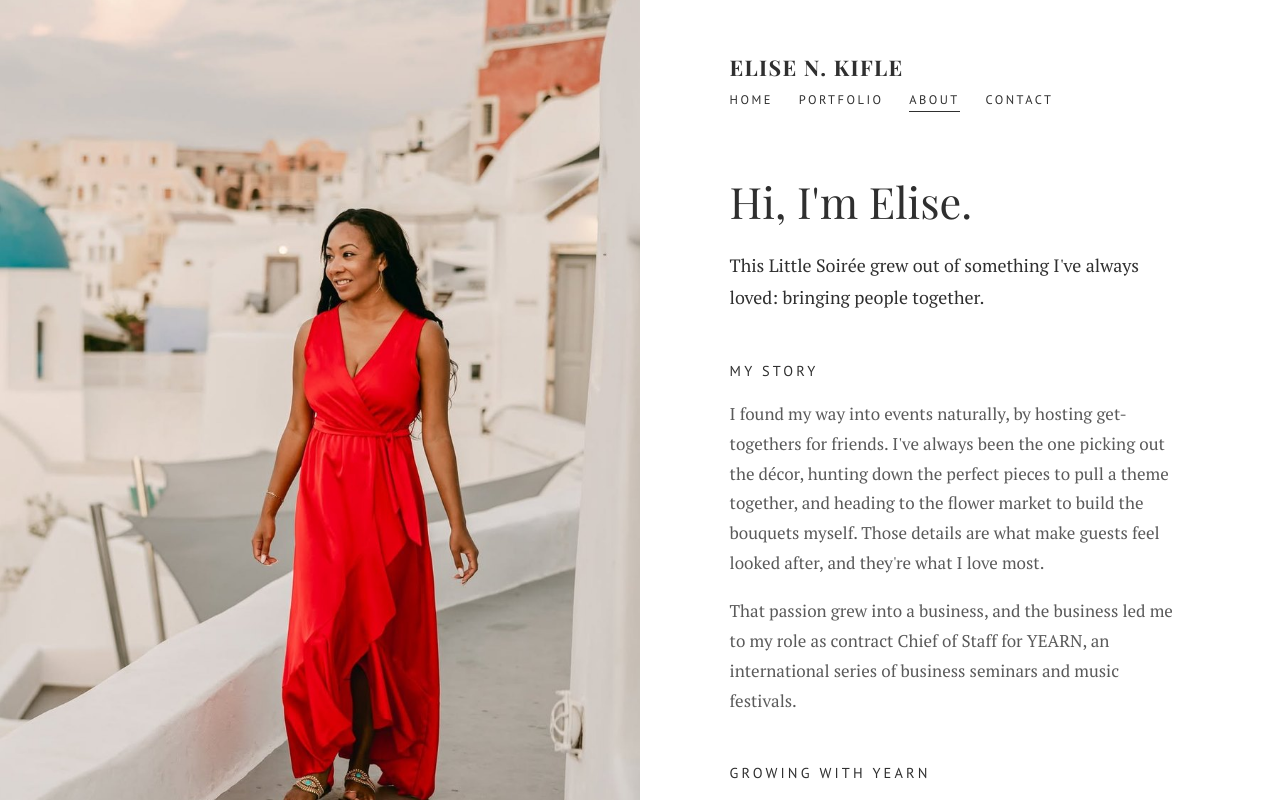
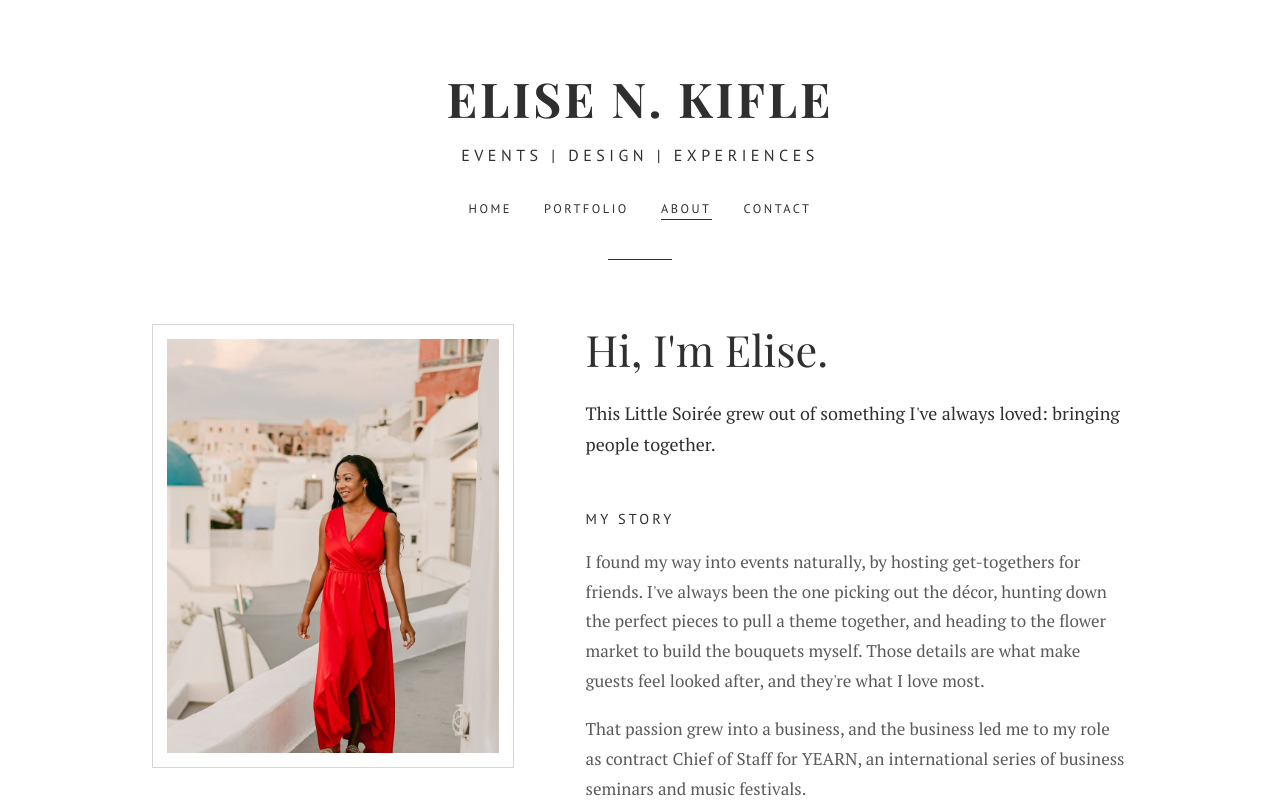
Before and after one commit to elisekifle/thislittlesoiree, a plain HTML site: page preview/about/index.html in a window 1280 px wide. Shown: the top 806 px of the page. Drawn offline with nearby package versions, Linux system fonts and the light colour scheme; a web font is replaced by a local one.

Commit message:
Editorial About preview

```diff
--- a/preview/about/index.html
+++ b/preview/about/index.html
@@ -13,23 +13,29 @@
 <link rel="preconnect" href="https://fonts.googleapis.com">
 <link rel="preconnect" href="https://fonts.gstatic.com" crossorigin>
 <link href="https://fonts.googleapis.com/css2?family=Playfair+Display:ital,wght@0,400;0,700;1,400&family=PT+Sans&family=PT+Serif:ital@0;1&display=swap" rel="stylesheet">
-<link rel="stylesheet" href="/css/classic.css?v=1">
+<link rel="stylesheet" href="/css/classic.css?v=2">
 </head>
 <body class="about">
-<main class="split">
-  <div class="split-photo"><img src="/images/elise.jpg" alt="Elise in a red dress walking along a whitewashed terrace in Santorini, with blue-domed churches behind her"></div>
-  <div class="split-content">
-    <div>
-  <header class="topbar">
-    <p class="name"><a href="../">Elise N. Kifle</a></p>
-    <nav aria-label="Main">
+<main class="editorial">
+  <header class="masthead">
+    <p class="name" style="font-size:clamp(2rem,4vw,3rem)"><a href="../" style="border:0">Elise N. Kifle</a></p>
+    <p class="tagline">Events | Design | Experiences</p>
+    <nav class="mast-nav" aria-label="Main">
       <a href="../">Home</a>
       <a href="../portfolio/">Portfolio</a>
       <a href="../about/" aria-current="page">About</a>
       <a href="mailto:elise.kifle@gmail.com?subject=Hello%20from%20your%20website">Contact</a>
     </nav>
+    <hr class="rule">
   </header>
 
+  <section class="about-body">
+    <div>
+      <figure class="frame" style="margin:0">
+        <img src="/images/elise.jpg" alt="Elise in a red dress on a whitewashed terrace in Santorini">
+      </figure>
+    </div>
+    <div>
       <h1 class="title">Hi, I'm Elise.</h1>
       <p class="lead">This Little Soirée grew out of something I've always loved: bringing people together.</p>
 
@@ -50,10 +56,10 @@
       <div class="actions">
         <a class="btn" href="mailto:elise.kifle@gmail.com?subject=Hello%20from%20your%20website">Contact</a>
         <a class="btn btn-outline" href="../portfolio/">Portfolio</a>
-      </div>
-      <p class="foot">&copy; 2026 Elise N. Kifle · This Little Soirée</p>
     </div>
-  </div>
+  </section>
+
+  <p class="foot colophon">&copy; 2026 Elise N. Kifle · This Little Soirée</p>
 </main>
 </body>
 </html>
```
